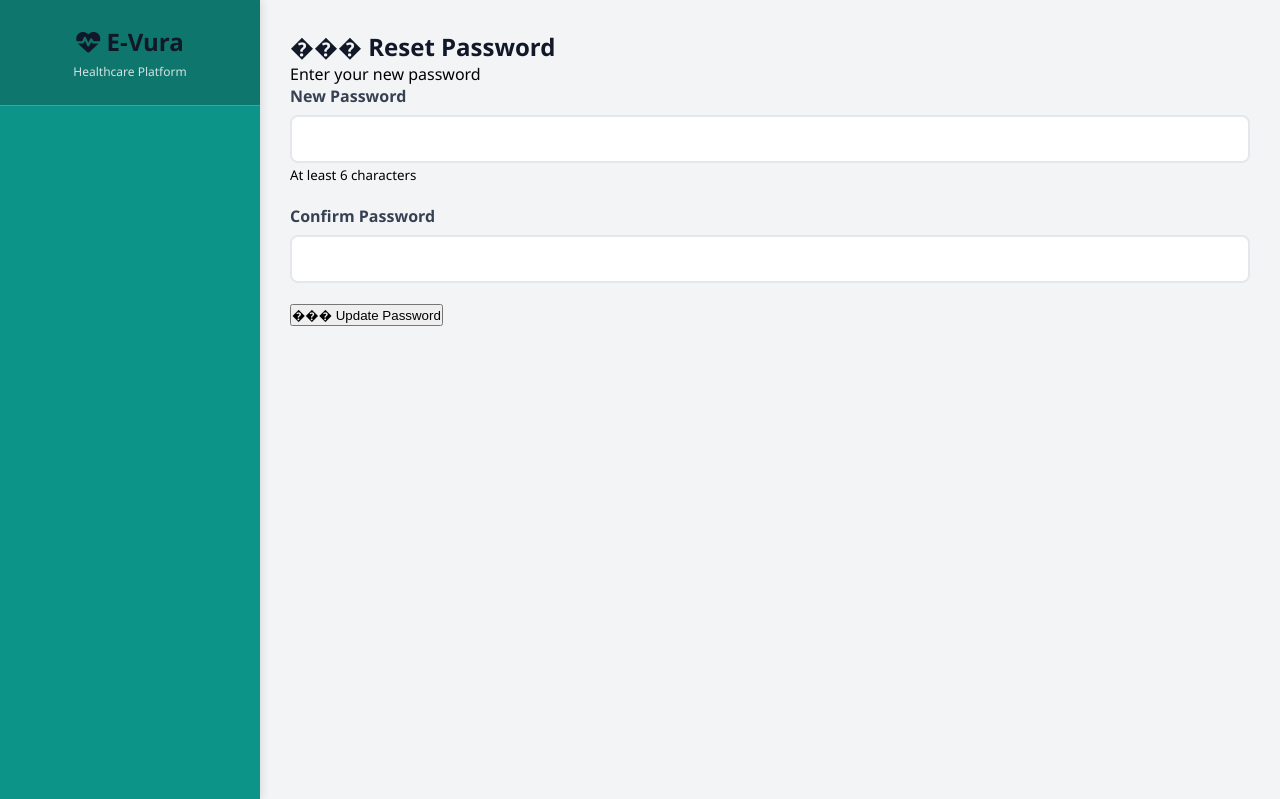
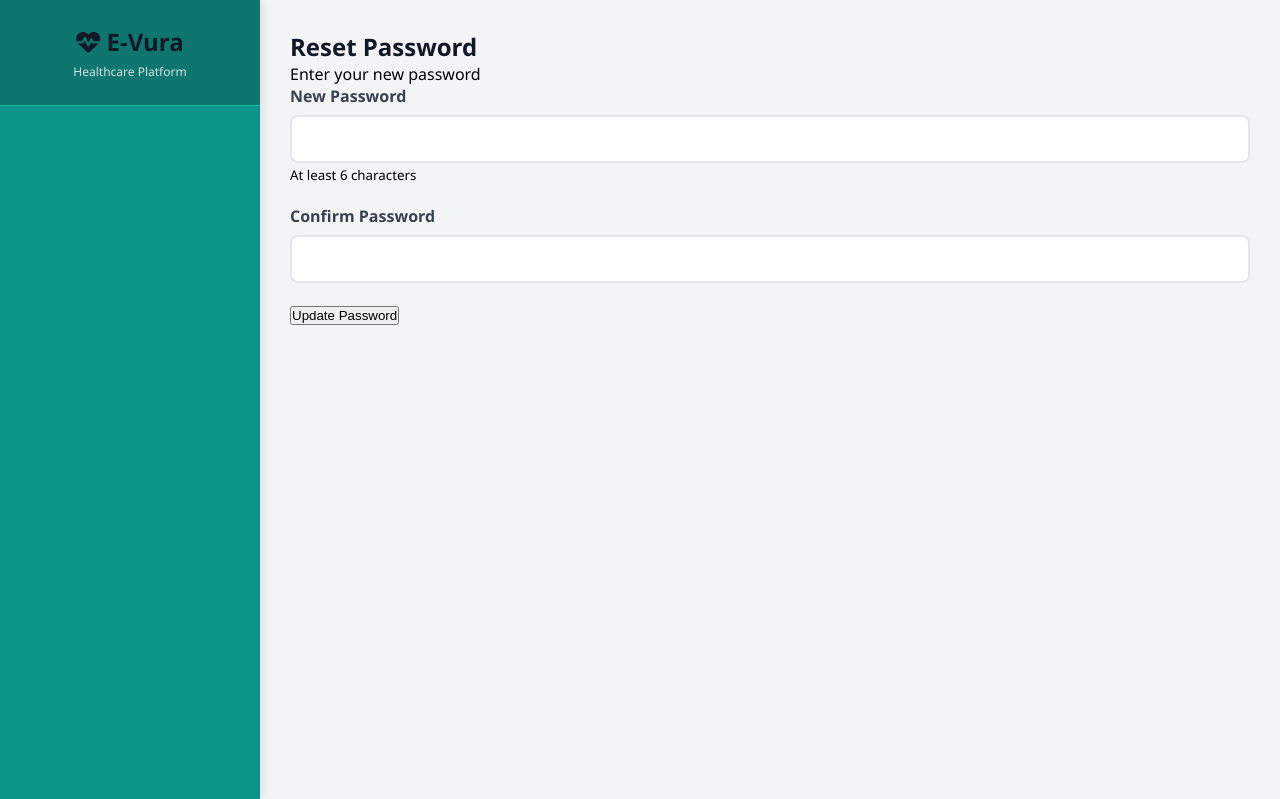
Before and after one commit to e-vura/E-vura, a Flask app: template templates/reset_password.html in a window 1280 px wide. Shown: the top 799 px of the page. Run offline with Flask 3, Linux system fonts and the light colour scheme; the template is opened without the code that fills it, so the values that code supplies are empty.

Commit message:
Update reset_password.html

```diff
--- a/templates/reset_password.html
+++ b/templates/reset_password.html
@@ -6,7 +6,7 @@
 <div class="min-h-screen bg-gray-900 flex items-center justify-center py-12 px-4 sm:px-6 lg:px-8">
     <div class="max-w-md w-full space-y-8">
         <div class="text-center">
-            <h2 class="text-3xl font-bold text-white">��� Reset Password</h2>
+            <h2 class="text-3xl font-bold text-white"> Reset Password</h2>
             <p class="text-gray-300 mt-2">Enter your new password</p>
         </div>
 
@@ -23,7 +23,7 @@
             </div>
 
             <button type="submit" class="w-full bg-teal-600 text-white py-3 rounded-md hover:bg-teal-700">
-                ��� Update Password
+                 Update Password
             </button>
         </form>
     </div>
```
